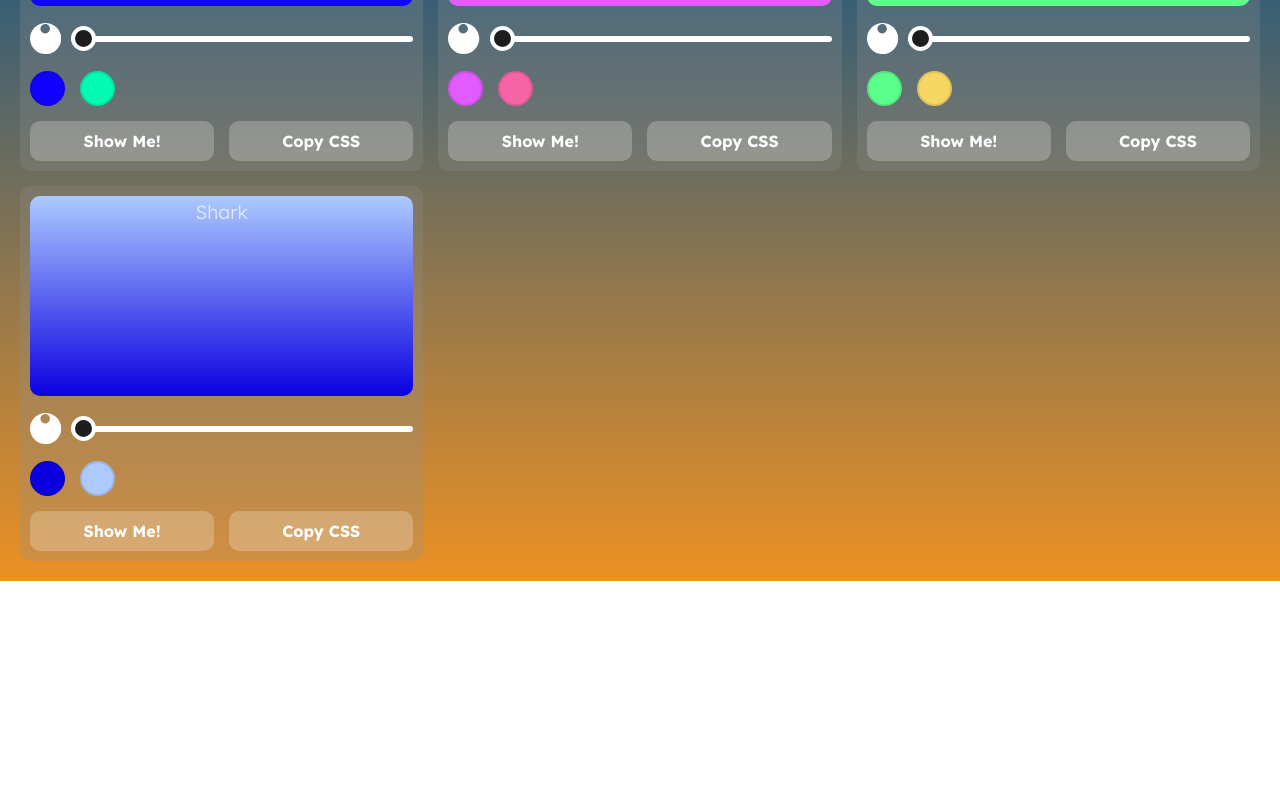
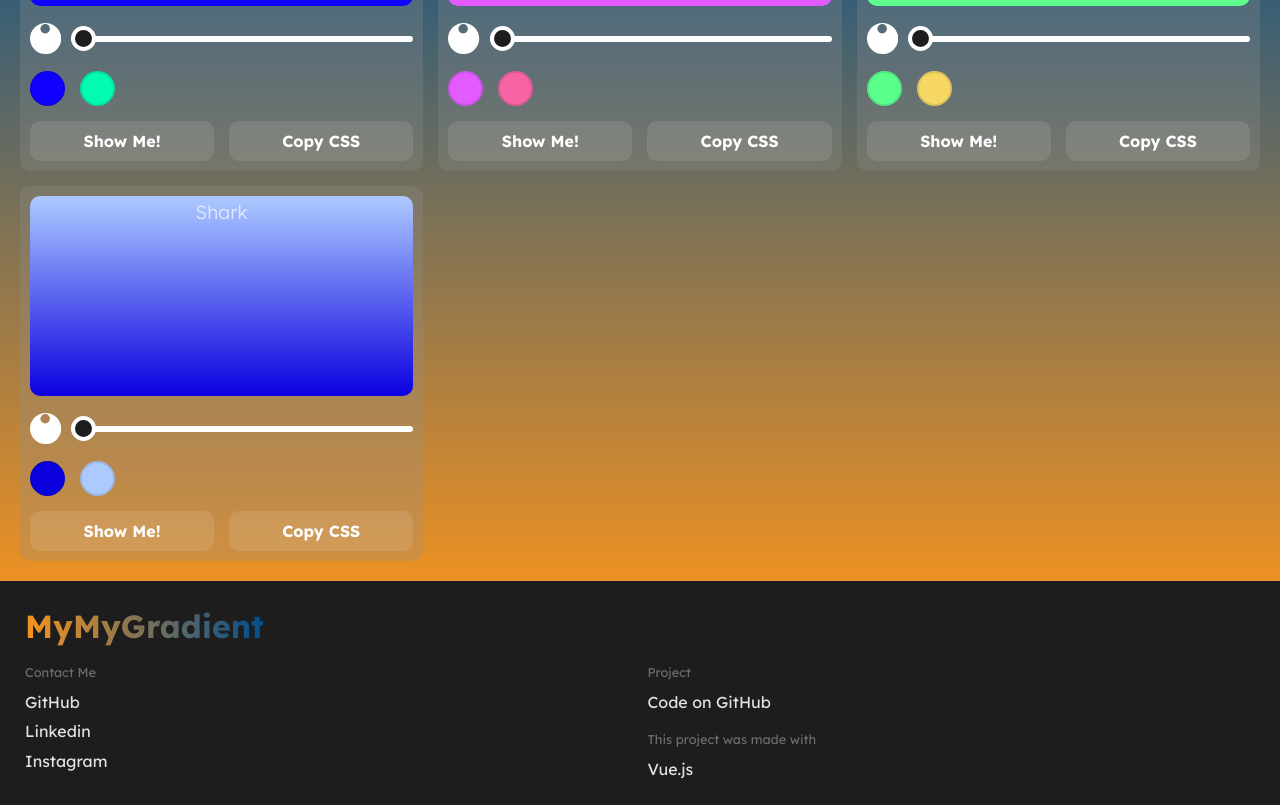
Before and after one commit to pablobenito2001/MyMyGradient-project, a Vue app: page / in a window 1280 px wide. Shown: the part 1840-2645 px from the top of the page. Before the commit the page ends 2421 px from the top, so only its background shows below. Built offline with nearby package versions, Linux system fonts and the light colour scheme.

Commit message:
footer added, improved UI, 04-02-23

```diff
--- a/src/App.vue
+++ b/src/App.vue
@@ -1,11 +1,13 @@
 <script setup>
 	import Header from './components/Header.vue';
 	import CardWrapper from './components/CardWrapper.vue';
+	import Footer from './components/Footer.vue';
 </script>
 
 <template>
 	<Header color_1="F7941E" color_2="004E8F"/>
 	<CardWrapper />
+	<Footer />
 </template>
 
 <style lang="scss">
@@ -20,5 +22,15 @@
 		--radius: .625rem;
 		--gap: .9375rem;
 		--transition: 0.6s;
+		--hover: #004E8F;
+	}
+	.Global-title{
+		background: linear-gradient(90deg, #F7941E 0%, #004E8F 100%);
+		-webkit-background-clip: text;
+        -webkit-text-fill-color: transparent;
+		display: inline-block;
+		font-size: 1.4em;
+		user-select: none;
+		font-weight: bold;
 	}
 </style>
--- a/src/components/Buttons.vue
+++ b/src/components/Buttons.vue
@@ -8,10 +8,10 @@
 </template>
 <style scoped lang="scss">
     .Button{
-        background-color: #ffffff3b;
+        background-color: #ffffff1a;
         font-weight: bold;
         width: 100%;
-        padding: 10px;
+        padding: .625rem;
         border-radius: var(--radius);
         color: white;
         cursor: pointer;
--- a/src/components/Card/CircleInCard.vue
+++ b/src/components/Card/CircleInCard.vue
@@ -8,8 +8,8 @@
 </template>
 <style scoped>
     .Circle{
-        width: 35px;
-        height: 35px;
+        width: 2.1875rem;
+        height: 2.1875rem;
         fill: var(--white-background);
     }
 </style>
--- a/src/components/Card/ColorCopy.vue
+++ b/src/components/Card/ColorCopy.vue
@@ -5,9 +5,17 @@
         color: String
     })
 
+    const copy = () => {
+        try{
+            navigator.clipboard.writeText(props.color);
+        }catch(e){
+            console.error(e, e.status)
+        }
+    }
+
 </script>
 <template>
-    <div class="Color" :style="{background: color}">
+    <div class="Color" :style="{background: color}" @click="copy">
         <font-awesome-icon icon="fa-solid fa-copy" class="Color-icon"/>
     </div>
 </template>
--- a/src/components/Card/GradientCard.vue
+++ b/src/components/Card/GradientCard.vue
@@ -4,7 +4,7 @@
     import CircleInCard from './CircleInCard.vue'
     import Buttons from '../Buttons.vue'
 
-    const emit = defineEmits(['arrayColor']);
+    const emit = defineEmits(['arrayColor', 'degGradient']);
 
     const props = defineProps({
         colors: Array,
@@ -16,6 +16,7 @@
     })
 
     const range = ref(0);
+
 </script>
 <template>
     <div class="Card">
@@ -24,7 +25,7 @@
         </div>
         <div class="Card-input">
             <CircleInCard :style="{'transform': `rotate(${ range }deg)`}"/>
-            <input type="range" min="0" max="360" v-model="range" class="Card-range">
+            <input type="range" min="0" max="360" v-model="range" class="Card-range" @change="emit('degGradient', range)">
         </div>
         <div class="Card-colors">
             <ColorCopy v-for="item in colors" :color="item[0]"/>
@@ -48,7 +49,7 @@
             width: 100%;
             min-height: 12.5rem;
             border-radius: var(--radius);
-            padding: 5px;
+            padding: .3125rem;
         }
         &-title{
             text-align: center;
@@ -67,7 +68,7 @@
         &-range{
             width: 100%;
             background-color: var(--white-background);
-            height: 6px;
+            height: .375rem;
             border-radius: .3125rem;
             &::-webkit-slider-thumb{
                 -webkit-appearance: none;
@@ -75,13 +76,13 @@
                 width: 1.5625rem;
                 height: 1.5625rem;
                 background: var(--black-background);
-                border: solid .25rem white;
+                border: solid .25rem var(--white-background);
                 border-radius: 100%;
                 cursor: ew-resize;
             }
         }
         &-circle{
-            max-width: 28px;
+            max-width: 1.75rem;
         }
         &-colors{
             display: flex;
--- a/src/components/CardWrapper.vue
+++ b/src/components/CardWrapper.vue
@@ -10,16 +10,21 @@
         dataGradient.value = await res.json()
     })();
 
-    const background = ref("#F7941E 0%, #004E8F 100%")
+    const background = ref("#F7941E 0%, #004E8F 100%");
+    const deg = ref(0)
 
-    function changeBackground(s){
-        background.value = s;
+    function changeBackground(c){
+        // deg.value = 0;
+        background.value = c;
+    }
+    function changeDegBackground(d){
+        deg.value = d;
     }
 </script>
 <template>
-    <main :style="{'background-image': `linear-gradient(0deg, ${ background })`, 'background-attachment': 'fixed'}" class="Show">
+    <main :style="{'background-image': `linear-gradient(${ deg }deg, ${ background })`, 'background-attachment': 'fixed'}" class="Show">
         <div class="Wrapper">
-            <GradientCard v-for="item in dataGradient" :key="item.id" :colors="item.gradient" :title="item.name" @arrayColor="changeBackground"/>
+            <GradientCard v-for="item in dataGradient" :key="item.id" :colors="item.gradient" :title="item.name" @arrayColor="changeBackground" @degGradient="changeDegBackground"/>
         </div>
     </main>
 </template>
--- a/src/components/Footer.vue
+++ b/src/components/Footer.vue
@@ -2,8 +2,65 @@
 
 </script>
 <template>
-
+    <footer class="Footer">
+        <div class="Footer--container">
+            <h2 class="Global-title Footer-title">MyMyGradient</h2>
+            <div class="Footer-grid">
+                <ul class="Footer-list">
+                    <h3 class="Footer-list-title">Contact Me</h3>
+                    <li class="isHover Footer-list-link"><a href="#">GitHub</a></li>
+                    <li class="isHover Footer-list-link"><a href="#">Linkedin</a></li>
+                    <li class="isHover Footer-list-link"><a href="#">Instagram</a></li>
+                    <li class="isHover Footer-list-link"><a href="#"></a></li>
+                </ul>
+                <ul>
+                    <h3 class="Footer-list-title">Project</h3>
+                    <li class="isHover Footer-list-link"><a href="https://github.com/plaga2001/MyMyGradient" target="_blank">Code on GitHub</a></li>
+                    <h3 class="Footer-list-title">This project was made with</h3>
+                    <li class="isHover Footer-list-link"><a href="https://vuejs.org/" target="_blank">Vue.js</a></li>
+                </ul>
+            </div>
+        </div>
+    </footer>
 </template>
 <style scoped lang="scss">
+    .Footer{
+        width: 100%;
+        background-color: var(--black-background);
+        &--container{
+            max-width: 1450px;
+            margin: auto;
+            background-color: transparent;
+            padding: calc(var(--gap) + 10px);
+        }
+        &-title{
+            font-size: 2em;
+            font-weight: bold;
+            line-height: normal;
+        }
+        &-grid{
+            display: grid;
+            grid-template-columns: repeat(auto-fit , minmax(15rem, 1fr));
+            grid-auto-rows: auto;
+            color: var(--font-white);
+            column-gap: var(--gap);
+        }
+        &-list{
+            &-link{
+                margin-top: .4375rem;
+            }
+            &-title{
+                font-size: 0.8em;
+                color: #6d6d6d;
+                margin-top: var(--gap);
+            }
+        }
+    }
 
+    .isHover{
+        transition: color var(--transition) cubic-bezier(0.075, 0.82, 0.165, 1);
+    }
+    .isHover:hover{
+        color: var(--hover);
+    }
 </style>
--- a/src/components/Header.vue
+++ b/src/components/Header.vue
@@ -10,7 +10,7 @@
 
 <template>
     <header class="Header">
-        <h1 class="Header-title" :style="{'background': `linear-gradient(90deg, #${ color_1} 0%, #${ color_2} 100%)`, '-webkit-background-clip': 'text'}">MyMyGradient</h1>
+        <h1 class="Global-title">MyMyGradient</h1>
         <span class="Header-name">By Pablo Benito</span>
     </header>
 </template>
@@ -20,15 +20,6 @@
         min-width: 100%;
         padding: var(--gap);
         background-color: var(--black-background);
-        &-title{
-            font-weight: bold;
-            font-size: 1.4em;
-            color: white;
-            user-select: none;
-            display: inline-block;
-            -webkit-background-clip: text;
-            -webkit-text-fill-color: transparent;
-        }
         &-name{
             font-size: 0.6em;
             color: white;
--- a/src/main.js
+++ b/src/main.js
@@ -9,11 +9,11 @@ import { library } from '@fortawesome/fontawesome-svg-core'
 import { FontAwesomeIcon } from '@fortawesome/vue-fontawesome'
 
 /* import specific icons */
-import { faCopy } from '@fortawesome/free-solid-svg-icons'
+import { faCopy, faSquareUpRight } from '@fortawesome/free-solid-svg-icons'
 
 /* add icons to the library */
 library.add(faCopy)
-
+library.add(faSquareUpRight)
 
 createApp(App)
 .component('font-awesome-icon', FontAwesomeIcon)
```
